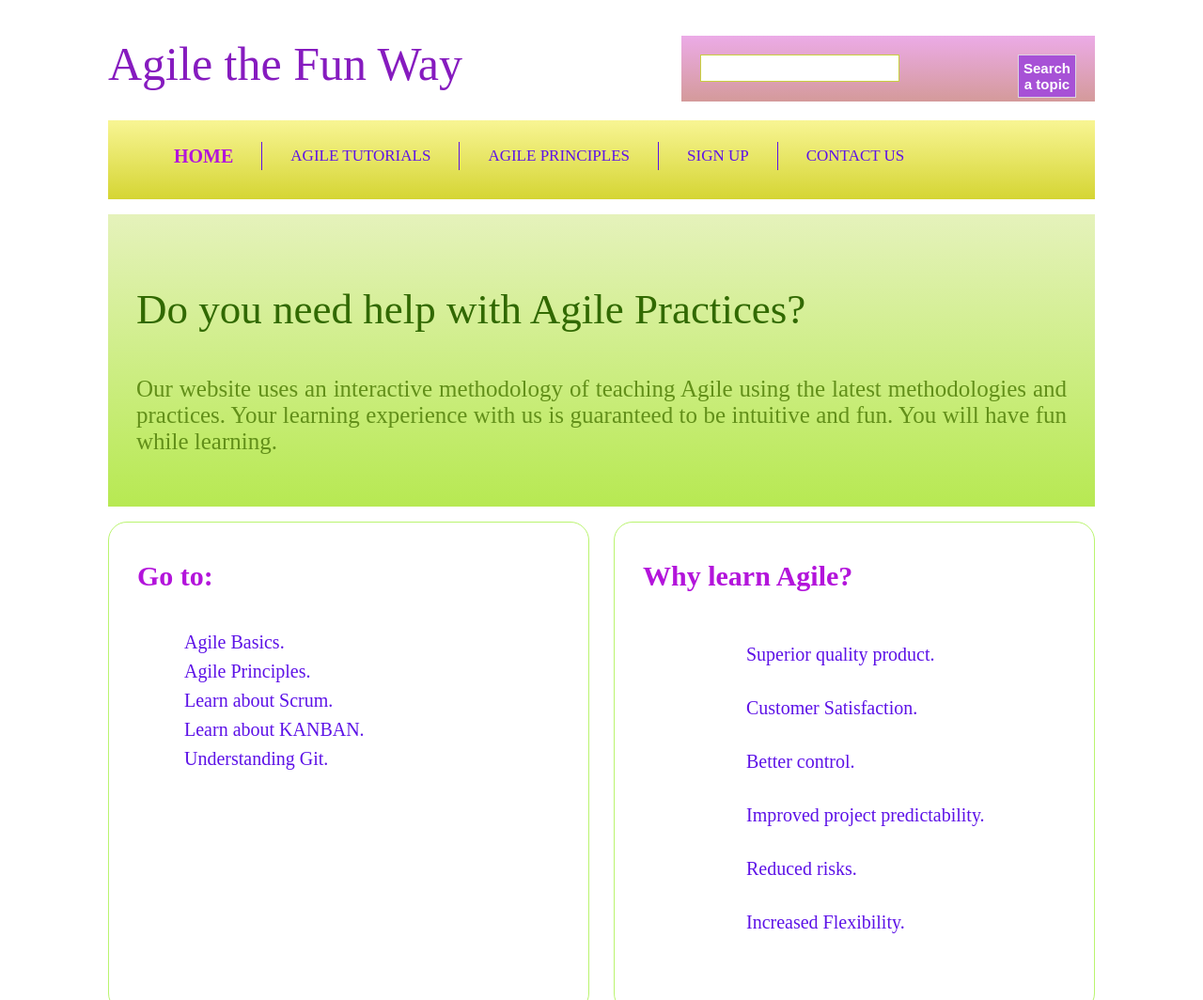
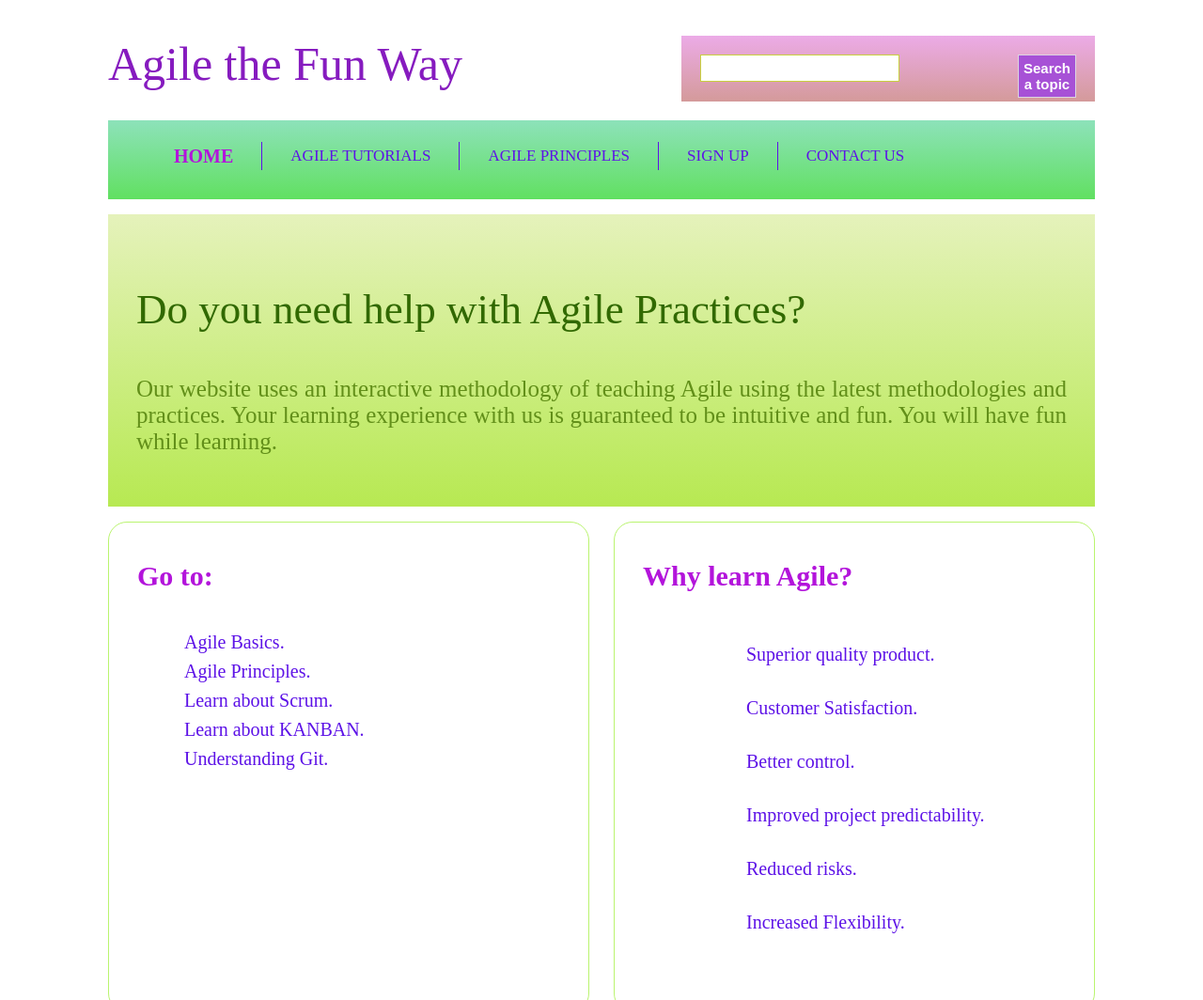
Before and after one commit to shruthibandarii/vnr2022, a plain HTML site: page index.html in a window 1280 px wide. Shown: the top 1064 px of the page at 94% size. Drawn offline with Linux system fonts and the light colour scheme.

Commit message:
color commit

```diff
--- a/styling.css
+++ b/styling.css
@@ -63,10 +63,10 @@ h1 a {
 
 #menu {
     height: 70px;
-    background: linear-gradient(#F8F594, #D5D533);
-    background: -webkit-linear-gradient(#F8F594, #D5D533);
-    background: -o-linear-gradient(#F8F594, #D5D533);
-    background: -moz-linear-gradient(#F8F594, #D5D533);
+    background: linear-gradient(#9f7cdf, #4fb0d6);
+    background: -webkit-linear-gradient(#8de2ba, #61e061);
+    background: -o-linear-gradient(#c582c2, #e78e8e);
+    background: -moz-linear-gradient(#80e2ca, #66a4d6);
     padding: 7px 0;
 }
 
```
